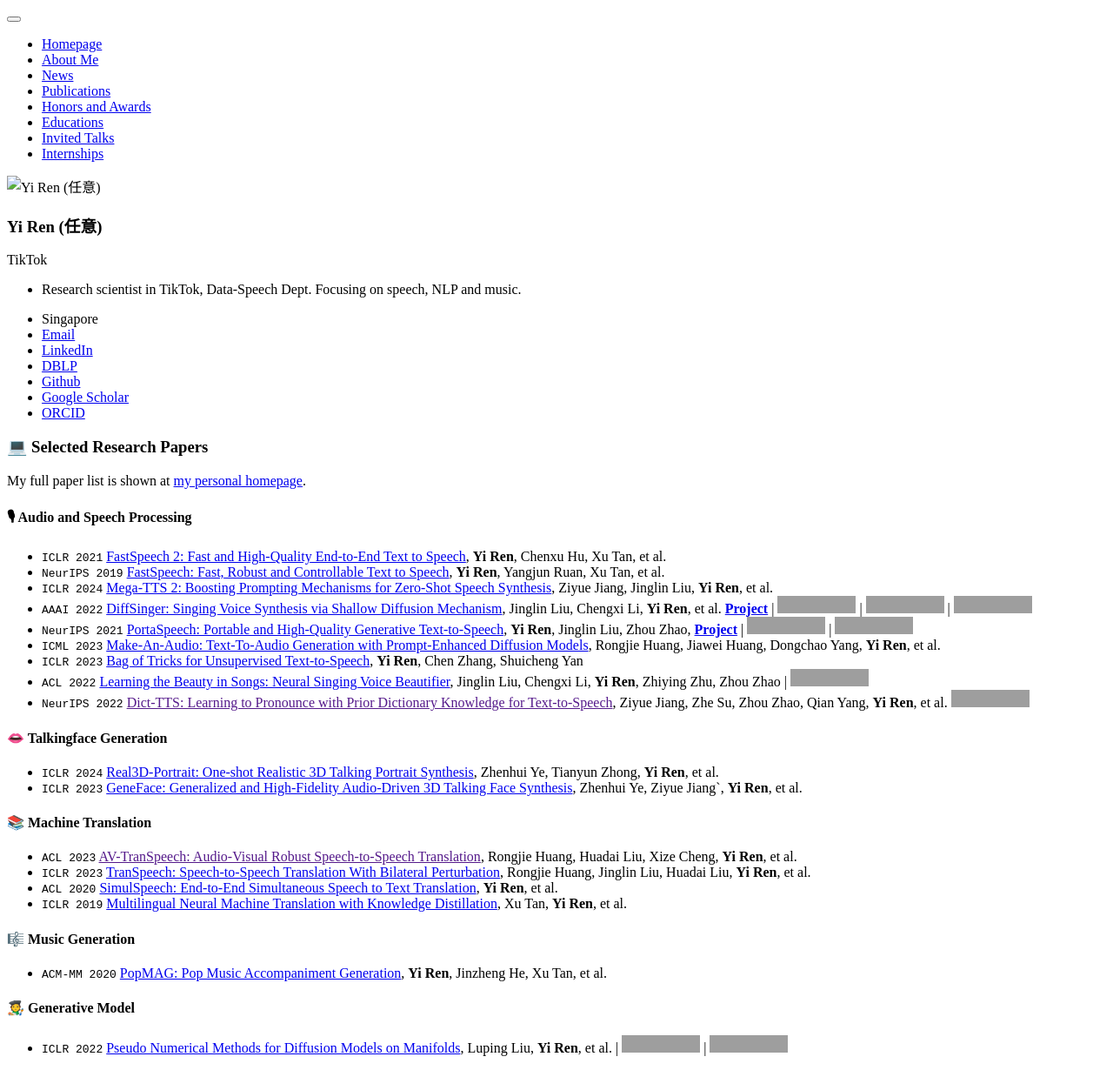
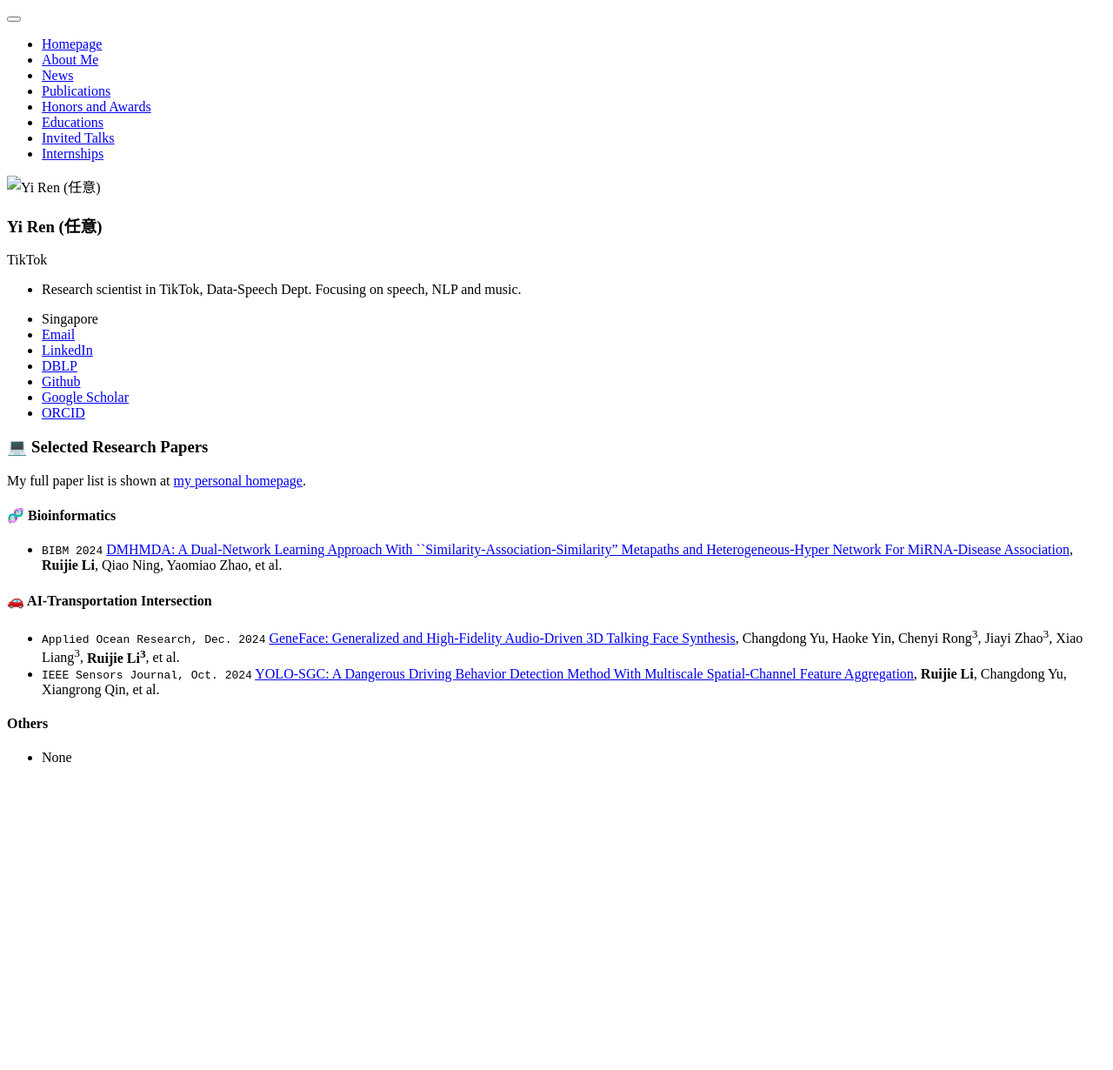
Before and after one commit to ReyJerry/ReyJerry.github.io, a Jekyll site: the page built from _pages/includes/pub_short.md, in a window 1280 px wide. Shown: the whole page at 87% size. Built offline with Jekyll 4.4.1, drawn with Linux system fonts in a browser that asks for light colours; our own code applies the rules of GitHub Pages for plain Markdown files; after the commit the page ends 900 px from its top, so only the background shows below that; grey boxes are pictures that could not be loaded.

Commit message:
pub_short.md

```diff
--- a/_pages/includes/pub_short.md
+++ b/_pages/includes/pub_short.md
@@ -1,31 +1,14 @@
 
 # 💻 Selected Research Papers
 
-My full paper list is shown at [my personal homepage](https://rayeren.github.io).
+My full paper list is shown at [my personal homepage](https://reyjerry.github.io).
 
-#### 🎙 Audio and Speech Processing
-- ``ICLR 2021`` [FastSpeech 2: Fast and High-Quality End-to-End Text to Speech](https://arxiv.org/abs/2006.04558), **Yi Ren**, Chenxu Hu, Xu Tan, et al.
-- ``NeurIPS 2019`` [FastSpeech: Fast, Robust and Controllable Text to Speech](https://papers.nips.cc/paper/8580-fastspeech-fast-robust-and-controllable-text-to-speech.pdf), **Yi Ren**, Yangjun Ruan, Xu Tan, et al.
-- `ICLR 2024` [Mega-TTS 2: Boosting Prompting Mechanisms for Zero-Shot Speech Synthesis](https://openreview.net/forum?id=mvMI3N4AvD), Ziyue Jiang, Jinglin Liu, **Yi Ren**, et al.
-- ``AAAI 2022`` [DiffSinger: Singing Voice Synthesis via Shallow Diffusion Mechanism](https://arxiv.org/abs/2105.02446), Jinglin Liu, Chengxi Li, **Yi Ren**, et al. [**Project**](https://diffsinger.github.io/) \| [![](https://img.shields.io/github/stars/NATSpeech/NATSpeech?style=social&label=DiffSpeech+Stars)](https://github.com/NATSpeech/NATSpeech) \| [![](https://img.shields.io/github/stars/MoonInTheRiver/DiffSinger?style=social&label=DiffSinger+Stars)](https://github.com/MoonInTheRiver/DiffSinger) \| [![Hugging Face](https://img.shields.io/badge/%F0%9F%A4%97%20Hugging%20Face-blue?label=Demo)](https://huggingface.co/spaces/NATSpeech/DiffSpeech)
-- ``NeurIPS 2021`` [PortaSpeech: Portable and High-Quality Generative Text-to-Speech](https://arxiv.org/abs/2109.15166), **Yi Ren**, Jinglin Liu, Zhou Zhao, [**Project**](https://portaspeech.github.io/) \| [![](https://img.shields.io/github/stars/NATSpeech/NATSpeech?style=social&label=Code+Stars)](https://github.com/NATSpeech/NATSpeech) \| [![Hugging Face](https://img.shields.io/badge/%F0%9F%A4%97%20Hugging%20Face-blue?label=Demo)](https://huggingface.co/spaces/NATSpeech/PortaSpeech)
-- ``ICML 2023`` [Make-An-Audio: Text-To-Audio Generation with Prompt-Enhanced Diffusion Models](https://text-to-audio.github.io/paper.pdf), Rongjie Huang, Jiawei Huang, Dongchao Yang, **Yi Ren**, et al.
-- ``ICLR 2023`` [Bag of Tricks for Unsupervised Text-to-Speech](https://openreview.net/forum?id=SbR9mpTuBn), **Yi Ren**, Chen Zhang, Shuicheng Yan
-- ``ACL 2022`` [Learning the Beauty in Songs: Neural Singing Voice Beautifier](https://arxiv.org/abs/2202.13277), Jinglin Liu, Chengxi Li, **Yi Ren**, Zhiying Zhu, Zhou Zhao \| [![](https://img.shields.io/github/stars/MoonInTheRiver/NeuralSVB?style=social&label=Code+Stars)](https://github.com/MoonInTheRiver/NeuralSVB)
-- ``NeurIPS 2022`` [Dict-TTS: Learning to Pronounce with Prior Dictionary Knowledge for Text-to-Speech](), Ziyue Jiang, Zhe Su, Zhou Zhao, Qian Yang, **Yi Ren**, et al. [![](https://img.shields.io/github/stars/Zain-Jiang/Dict-TTS?style=social&label=Code+Stars)](https://github.com/Zain-Jiang/Dict-TTS)
+#### 🧬 Bioinformatics
+- ``BIBM 2024`` [DMHMDA: A Dual-Network Learning Approach With ``Similarity-Association-Similarity" Metapaths and Heterogeneous-Hyper Network For MiRNA-Disease Association](https://arxiv.org/abs/2006.04558), **Ruijie Li**, Qiao Ning, Yaomiao Zhao, et al.
 
-#### 👄 Talkingface Generation
-- ``ICLR 2024`` [Real3D-Portrait: One-shot Realistic 3D Talking Portrait Synthesis](https://openreview.net/forum?id=7ERQPyR2eb), Zhenhui Ye, Tianyun Zhong, **Yi Ren**, et al.
-- ``ICLR 2023`` [GeneFace: Generalized and High-Fidelity Audio-Driven 3D Talking Face Synthesis](https://openreview.net/forum?id=YfwMIDhPccD), Zhenhui Ye, Ziyue Jiang`, **Yi Ren**, et al.
+#### 🚗 AI-Transportation Intersection
+- ``Applied Ocean Research, Dec. 2024`` [GeneFace: Generalized and High-Fidelity Audio-Driven 3D Talking Face Synthesis](https://openreview.net/forum?id=YfwMIDhPccD), Changdong Yu, Haoke Yin, Chenyi Rong<sup>3</sup>, Jiayi Zhao<sup>3</sup>, Xiao Liang<sup>3</sup>, **Ruijie Li<sup>3</sup>**, et al.
+- ``IEEE Sensors Journal, Oct. 2024`` [YOLO-SGC: A Dangerous Driving Behavior Detection Method With Multiscale Spatial-Channel Feature Aggregation](https://ieeexplore.ieee.org/abstract/document/10680977), **Ruijie Li**, Changdong Yu, Xiangrong Qin, et al.
 
-#### 📚 Machine Translation
-- ``ACL 2023`` [AV-TranSpeech: Audio-Visual Robust Speech-to-Speech Translation](), Rongjie Huang, Huadai Liu, Xize Cheng, **Yi Ren**, et al.
-- ``ICLR 2023`` [TranSpeech: Speech-to-Speech Translation With Bilateral Perturbation](https://openreview.net/forum?id=UVAmFAtC5ye), Rongjie Huang, Jinglin Liu, Huadai Liu, **Yi Ren**, et al.
-- ``ACL 2020`` [SimulSpeech: End-to-End Simultaneous Speech to Text Translation](https://www.aclweb.org/anthology/2020.acl-main.350), **Yi Ren**, et al.
-- ``ICLR 2019`` [Multilingual Neural Machine Translation with Knowledge Distillation](https://openreview.net/forum?id=S1gUsoR9YX), Xu Tan, **Yi Ren**, et al.
-
-#### 🎼 Music Generation
-- ``ACM-MM 2020`` [PopMAG: Pop Music Accompaniment Generation](https://dl.acm.org/doi/10.1145/3394171.3413721), **Yi Ren**, Jinzheng He, Xu Tan, et al.
-
-#### 🧑‍🎨 Generative Model
-- ``ICLR 2022`` [Pseudo Numerical Methods for Diffusion Models on Manifolds](https://openreview.net/forum?id=PlKWVd2yBkY), Luping Liu, **Yi Ren**, et al. \| [![](https://img.shields.io/github/stars/luping-liu/PNDM?style=social&label=Code+Stars)](https://github.com/luping-liu/PNDM) \| [![PWC](https://img.shields.io/endpoint.svg?url=https://paperswithcode.com/badge/pseudo-numerical-methods-for-diffusion-models-1/image-generation-on-celeba-64x64)](https://paperswithcode.com/sota/image-generation-on-celeba-64x64?p=pseudo-numerical-methods-for-diffusion-models-1)
+#### Others
+- None
```
